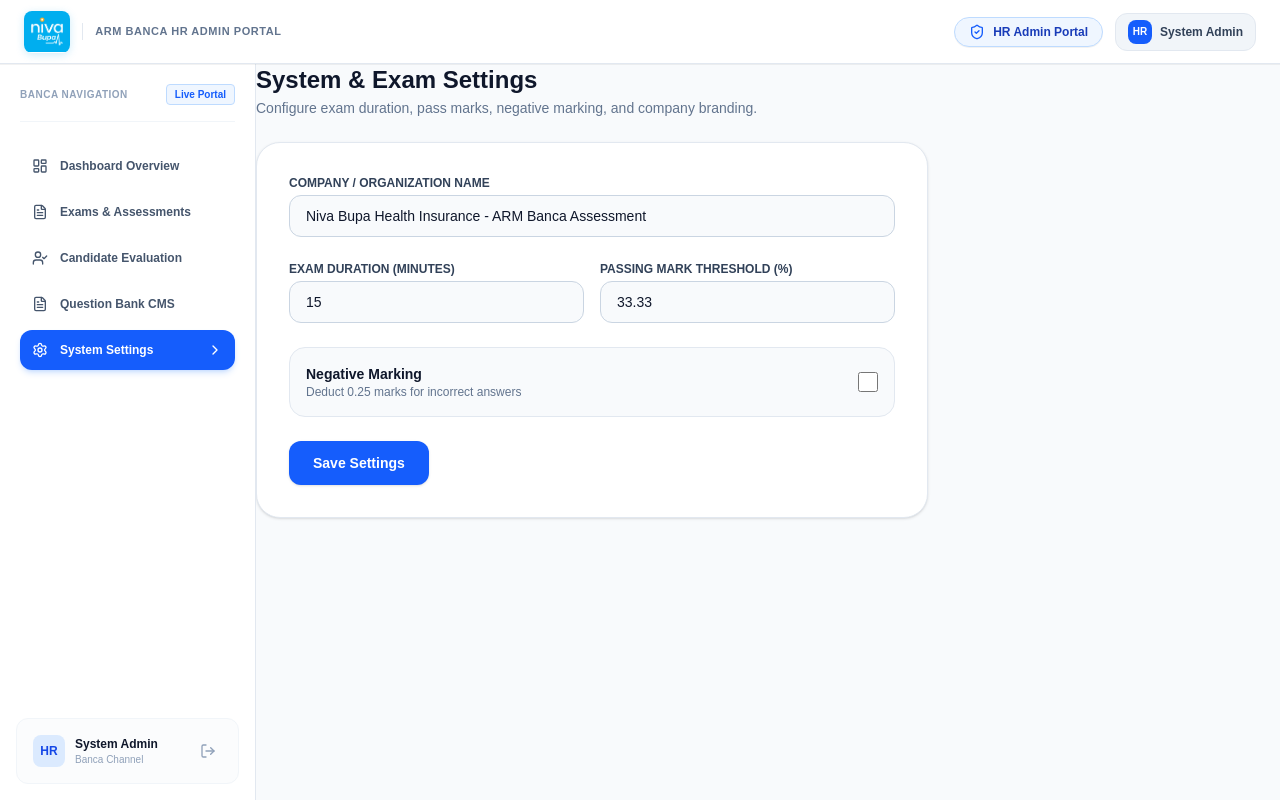
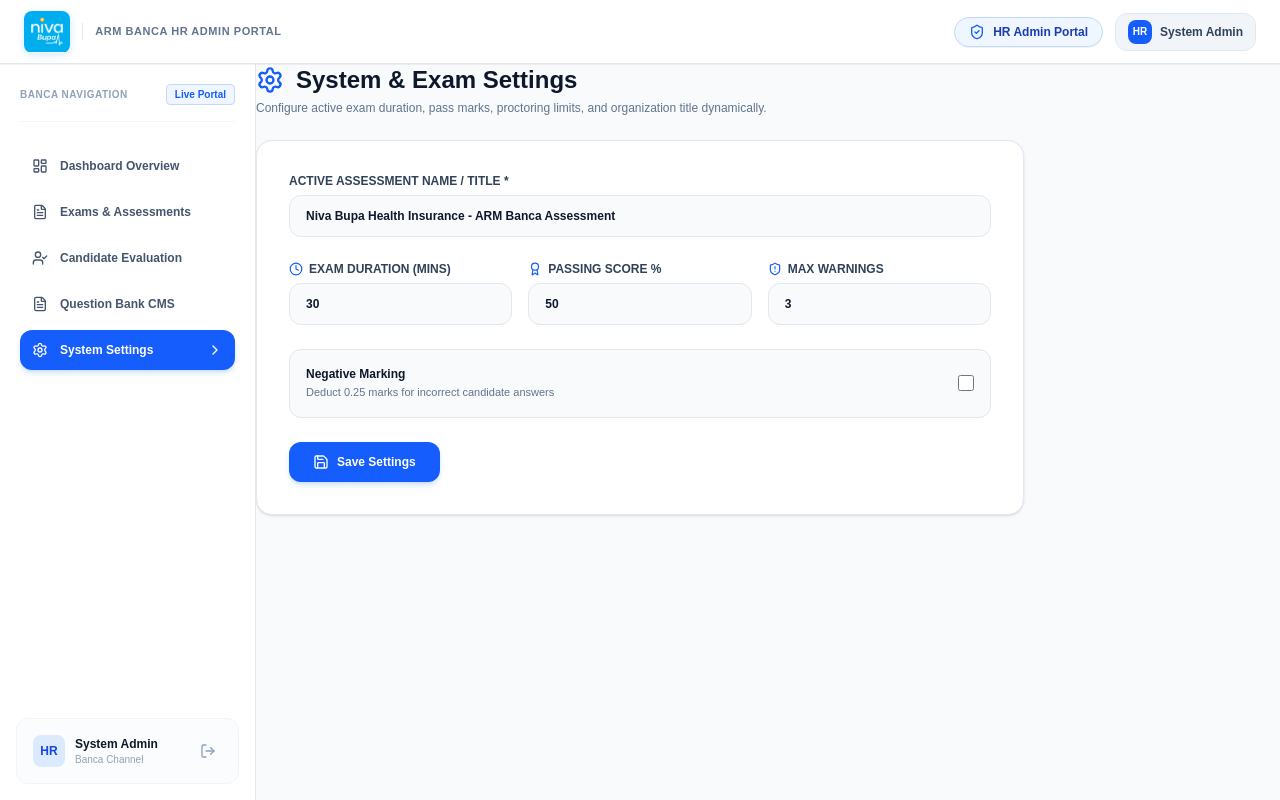
Before and after one commit to theaftabsk/GREATCAMPUS, a Next.js app in the folder admin-portal/: page /admin/settings in a window 1280 px wide. Built offline with nearby package versions, Linux system fonts and the light colour scheme; no server answers; sample sign-in values are in the browser's storage.

Commit message:
feat(settings): connect admin system settings to database for real-time exam duration, pass mark %, and proctor warnings

```diff
--- a/admin-portal/src/app/admin/settings/page.tsx
+++ b/admin-portal/src/app/admin/settings/page.tsx
@@ -1,78 +1,199 @@
 "use client";
 
-import { useState } from "react";
+import { useState, useEffect } from "react";
+import { Settings as SettingsIcon, Save, CheckCircle2, ShieldAlert, Clock, Award } from "lucide-react";
+import { getApiBaseUrl } from "@/lib/config";
+
+interface AssessmentItem {
+  id: string;
+  name: string;
+  description: string;
+  durationMins: number;
+  passingPercentage: number;
+  maxProctorWarnings: number;
+  status: string;
+}
 
 export default function AdminSettingsPage() {
+  const [activeAssessment, setActiveAssessment] = useState<AssessmentItem | null>(null);
+  const [loading, setLoading] = useState(true);
+  const [savedSuccess, setSavedSuccess] = useState(false);
+  const [saving, setSaving] = useState(false);
+
   const [settings, setSettings] = useState({
-    examDurationMins: 15,
-    passingMarksPercent: 33.33,
+    companyName: "Niva Bupa Health Insurance - ARM Banca Assessment",
+    examDurationMins: 30,
+    passingMarksPercent: 50.0,
+    maxProctorWarnings: 3,
     negativeMarking: false,
-    companyName: "Niva Bupa Health Insurance - ARM Banca Assessment",
   });
 
-  const handleSaveSettings = () => {
-    alert("System settings saved successfully!");
+  const loadActiveSettings = async () => {
+    setLoading(true);
+    try {
+      const baseUrl = getApiBaseUrl();
+      const res = await fetch(`${baseUrl}/api/v1/assessments`);
+      const data = await res.json();
+      if (data.success && Array.isArray(data.assessments) && data.assessments.length > 0) {
+        const active = data.assessments.find((a: AssessmentItem) => a.status === "ACTIVE") || data.assessments[0];
+        setActiveAssessment(active);
+        setSettings({
+          companyName: active.name,
+          examDurationMins: active.durationMins || 30,
+          passingMarksPercent: active.passingPercentage || 50.0,
+          maxProctorWarnings: active.maxProctorWarnings || 3,
+          negativeMarking: false,
+        });
+      }
+    } catch (err) {
+      console.error("Failed to load settings:", err);
+    } finally {
+      setLoading(false);
+    }
+  };
+
+  useEffect(() => {
+    loadActiveSettings();
+  }, []);
+
+  const handleSaveSettings = async (e: React.FormEvent) => {
+    e.preventDefault();
+    if (!activeAssessment) return;
+
+    setSaving(true);
+    setSavedSuccess(false);
+
+    try {
+      const baseUrl = getApiBaseUrl();
+      const res = await fetch(`${baseUrl}/api/v1/assessments/${activeAssessment.id}`, {
+        method: "PUT",
+        headers: { "Content-Type": "application/json" },
+        body: JSON.stringify({
+          name: settings.companyName,
+          durationMins: Number(settings.examDurationMins),
+          passingPercentage: Number(settings.passingMarksPercent),
+          maxProctorWarnings: Number(settings.maxProctorWarnings),
+        }),
+      });
+
+      const data = await res.json();
+      if (data.success) {
+        setSavedSuccess(true);
+        loadActiveSettings();
+        setTimeout(() => setSavedSuccess(false), 4000);
+      }
+    } catch (err) {
+      console.error("Failed to save settings:", err);
+    } finally {
+      setSaving(false);
+    }
   };
 
   return (
-    <div className="max-w-2xl space-y-6">
+    <div className="max-w-3xl space-y-6">
       <div>
-        <h1 className="text-2xl font-extrabold text-slate-900">System & Exam Settings</h1>
-        <p className="text-sm text-slate-500 mt-0.5">Configure exam duration, pass marks, negative marking, and company branding.</p>
+        <h1 className="text-2xl font-extrabold text-slate-900 flex items-center gap-3">
+          <SettingsIcon className="w-7 h-7 text-blue-600" />
+          System & Exam Settings
+        </h1>
+        <p className="text-xs text-slate-500 mt-1 font-medium">
+          Configure active exam duration, pass marks, proctoring limits, and organization title dynamically.
+        </p>
       </div>
 
-      <div className="bg-white p-8 rounded-3xl border border-slate-200 shadow-sm space-y-6">
+      {savedSuccess && (
+        <div className="bg-emerald-50 border border-emerald-200 text-emerald-800 p-4 rounded-2xl flex items-center space-x-3 text-xs font-bold shadow-sm">
+          <CheckCircle2 className="w-5 h-5 text-emerald-600 shrink-0" />
+          <span>✅ System & Exam Settings updated successfully in database! All future candidate attempts will use these settings.</span>
+        </div>
+      )}
+
+      <div className="bg-white p-8 rounded-2xl border border-slate-200 shadow-sm space-y-6">
+        <form onSubmit={handleSaveSettings} className="space-y-6">
+
           <div>
-          <label className="block text-xs font-bold uppercase text-slate-700 mb-1">Company / Organization Name</label>
+            <label className="block text-xs font-extrabold uppercase text-slate-700 mb-1.5">
+              Active Assessment Name / Title *
+            </label>
             <input
               type="text"
+              required
               value={settings.companyName}
               onChange={(e) => setSettings({ ...settings, companyName: e.target.value })}
-            className="w-full px-4 py-2.5 bg-slate-50 border border-slate-300 rounded-xl text-sm font-medium text-slate-900 outline-none"
+              className="w-full px-4 py-3 bg-slate-50 border border-slate-200 rounded-xl text-xs font-bold text-slate-900 outline-none focus:ring-2 focus:ring-blue-500"
             />
           </div>
 
-        <div className="grid grid-cols-2 gap-4">
+          <div className="grid grid-cols-1 sm:grid-cols-3 gap-4">
             <div>
-            <label className="block text-xs font-bold uppercase text-slate-700 mb-1">Exam Duration (Minutes)</label>
+              <label className="block text-xs font-extrabold uppercase text-slate-700 mb-1.5 flex items-center gap-1.5">
+                <Clock className="w-3.5 h-3.5 text-blue-600" />
+                <span>Exam Duration (Mins)</span>
+              </label>
               <input
                 type="number"
+                required
+                min={1}
                 value={settings.examDurationMins}
                 onChange={(e) => setSettings({ ...settings, examDurationMins: Number(e.target.value) })}
-              className="w-full px-4 py-2.5 bg-slate-50 border border-slate-300 rounded-xl text-sm font-medium text-slate-900 outline-none"
+                className="w-full px-4 py-3 bg-slate-50 border border-slate-200 rounded-xl text-xs font-bold text-slate-900 outline-none focus:ring-2 focus:ring-blue-500"
               />
             </div>
 
             <div>
-            <label className="block text-xs font-bold uppercase text-slate-700 mb-1">Passing Mark Threshold (%)</label>
+              <label className="block text-xs font-extrabold uppercase text-slate-700 mb-1.5 flex items-center gap-1.5">
+                <Award className="w-3.5 h-3.5 text-blue-600" />
+                <span>Passing Score %</span>
+              </label>
               <input
                 type="number"
+                required
+                min={1}
+                max={100}
                 value={settings.passingMarksPercent}
                 onChange={(e) => setSettings({ ...settings, passingMarksPercent: Number(e.target.value) })}
-              className="w-full px-4 py-2.5 bg-slate-50 border border-slate-300 rounded-xl text-sm font-medium text-slate-900 outline-none"
+                className="w-full px-4 py-3 bg-slate-50 border border-slate-200 rounded-xl text-xs font-bold text-slate-900 outline-none focus:ring-2 focus:ring-blue-500"
+              />
+            </div>
+
+            <div>
+              <label className="block text-xs font-extrabold uppercase text-slate-700 mb-1.5 flex items-center gap-1.5">
+                <ShieldAlert className="w-3.5 h-3.5 text-blue-600" />
+                <span>Max Warnings</span>
+              </label>
+              <input
+                type="number"
+                required
+                min={1}
+                value={settings.maxProctorWarnings}
+                onChange={(e) => setSettings({ ...settings, maxProctorWarnings: Number(e.target.value) })}
+                className="w-full px-4 py-3 bg-slate-50 border border-slate-200 rounded-xl text-xs font-bold text-slate-900 outline-none focus:ring-2 focus:ring-blue-500"
               />
             </div>
           </div>
 
-        <div className="flex items-center justify-between p-4 bg-slate-50 rounded-2xl border border-slate-200">
+          <div className="flex items-center justify-between p-4 bg-slate-50 rounded-xl border border-slate-200">
             <div>
-            <p className="font-bold text-slate-900 text-sm">Negative Marking</p>
-            <p className="text-xs text-slate-500">Deduct 0.25 marks for incorrect answers</p>
+              <p className="font-extrabold text-slate-900 text-xs">Negative Marking</p>
+              <p className="text-[11px] text-slate-500 font-medium mt-0.5">Deduct 0.25 marks for incorrect candidate answers</p>
             </div>
             <input
               type="checkbox"
               checked={settings.negativeMarking}
               onChange={(e) => setSettings({ ...settings, negativeMarking: e.target.checked })}
-            className="w-5 h-5 accent-blue-600 rounded cursor-pointer"
+              className="w-4 h-4 accent-blue-600 rounded cursor-pointer"
             />
           </div>
 
           <button
-          onClick={handleSaveSettings}
-          className="px-6 py-3 bg-blue-600 text-white font-bold text-sm rounded-xl hover:bg-blue-700 transition-colors shadow-sm"
+            type="submit"
+            disabled={saving || loading}
+            className="inline-flex items-center space-x-2 px-6 py-3 bg-blue-600 text-white font-extrabold text-xs rounded-xl hover:bg-blue-700 transition-colors shadow-md shadow-blue-500/20 disabled:opacity-50"
           >
-          Save Settings
+            <Save className="w-4 h-4" />
+            <span>{saving ? "Saving Settings..." : "Save Settings"}</span>
           </button>
+        </form>
       </div>
     </div>
   );
```
Lines whose indentation alone changed are shown as unchanged.
